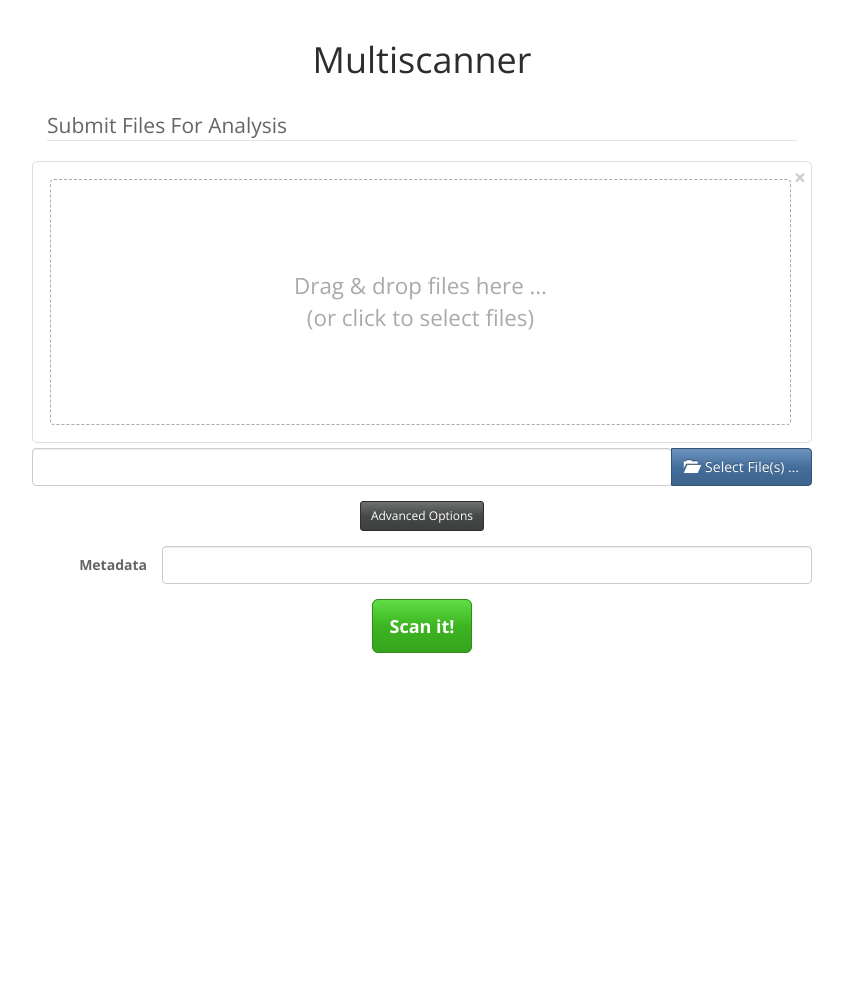
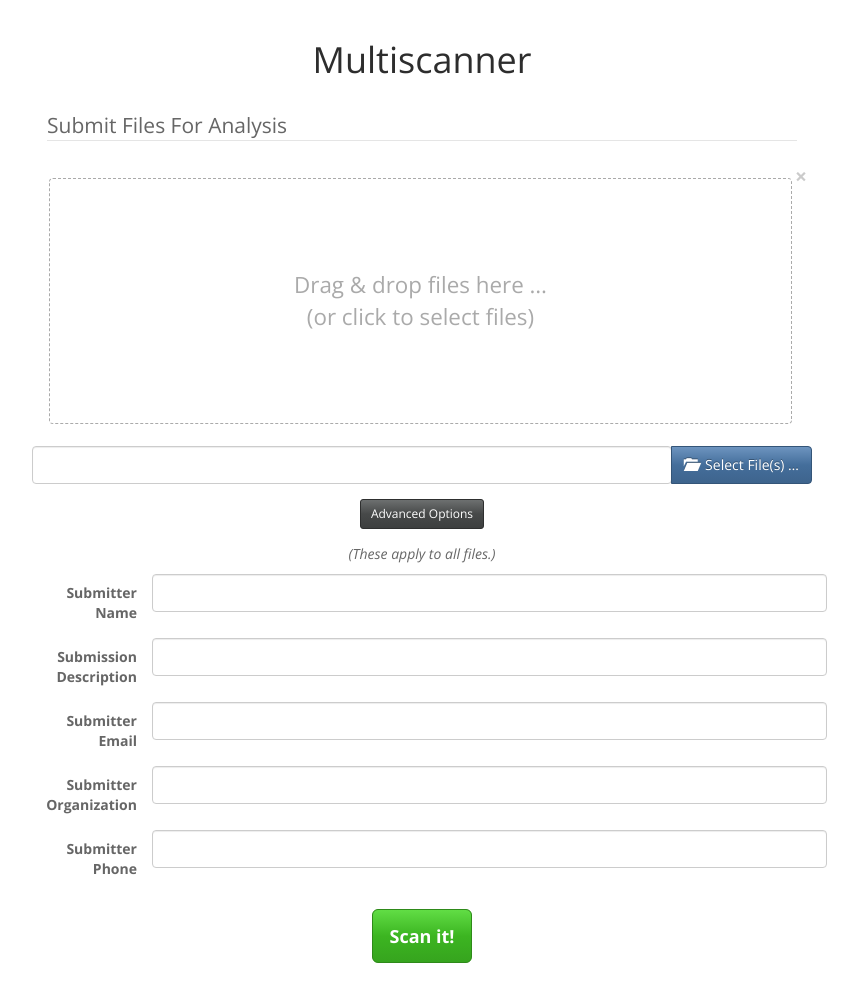
Before and after one commit to mitre/multiscanner, a Flask app: page / in a window 1280 px wide, after a click on "Advanced Options". Shown: the part 52-1051 px from the top of the page, without its empty margins (218-1076 px from the left). Before the commit the page ends 705 px from the top, so only its background shows below. Run offline with Flask 2, Linux system fonts and the light colour scheme; some libraries are stand-ins or nearby versions.

Commit message:
Pull submission metadata fields from config file and let changes to values in the "Advanced Options" section propogate to all files.

```diff
--- a/web/app.py
+++ b/web/app.py
@@ -5,7 +5,8 @@ app = Flask(__name__)
 
 @app.route('/', methods=['GET'])
 def index():
-    return render_template('index.html', api_loc=app.config['API_LOC'])
+    return render_template('index.html', api_loc=app.config['API_LOC'],
+                           metadata_fields=app.config['METADATA_FIELDS'])
 
 
 @app.route('/tasks', methods=['GET'])
--- a/web/static/css/styles.css
+++ b/web/static/css/styles.css
@@ -27,6 +27,10 @@
 
 .form-control {
     border-radius: 4px !important;
+}
+
+.file-preview {
+    border: 0;
 }
 
 .krajee-default .file-other-icon {
@@ -65,12 +69,17 @@
 }
 
 .file-preview-thumbnails .metadata-group {
-    padding: 6px;
+    padding: 6px 6px 12px 6px;
     margin: -8px 20px 16px;
     position: relative;
     background: #fff;
     border: 1px solid rgb(221, 221, 221);
     box-shadow: 1px 3px 5px 0 #a2958a;
+}
+
+.file-preview-thumbnails .metadata-group > .form-group-sm {
+    clear: left;
+    padding-bottom: 6px;
 }
 
 .container {
--- a/web/templates/index.html
+++ b/web/templates/index.html
@@ -21,12 +21,17 @@
           '    </div>' +
           '        {footer}\n' +
           '    </div>\n' +
-          '</div>\n'+
-          '<div class="collapse form-group-sm text-center metadata-group">\n' +
-          '    <label for="{previewId}-metadata" class="col-md-2 control-label">Thingy</label>\n' +
+          '</div>\n' +
+          '<div class="collapse text-center metadata-group" data-target="{previewId}">\n' +
+          {% for metadata in metadata_fields %}
+          '<div class="form-group-sm">\n' +
+          {% set field = metadata|replace(" ", "-")|replace(".", "-")|replace("#", "-")%}
+          '    <label for="{previewId}-{{field}}" class="col-md-2 control-label">{{metadata}}</label>\n' +
           '    <div class="input-group col-md-10">\n' +
-                  '<input type="text" class="form-control" id="{previewId}-metadata" name="{previewId}-metadata"></input>\n' +
+                  '<input type="text" class="form-control" id="{previewId}-{{field}}" name="{previewId}-{{field}}"></input>\n' +
           '    </div>\n' +
+          '    </div>\n' +
+          {% endfor %}
           '</div>\n',
       },
       layoutTemplates: {
@@ -71,7 +76,17 @@
     // Show/hide per file metadata input
     $('#filesUpload').on('fileloaded', function(event, file, previewId, index, reader) {
       $('#' + previewId + ' .add-metadata').click(function() {
-        $('#' + previewId + '-metadata').closest('.form-group-sm').collapse('toggle');
+        $('.metadata-group[data-target=' + previewId + ']').closest('.metadata-group').collapse('toggle');
+      });
+    });
+
+    // Set metadata field values for all files
+    $('#adv-options .metadata-group input').change(function() {
+      var field = $(this).attr('id').substring(9);
+      var value = $(this).val();
+      $('.file-preview-thumbnails .metadata-group').each(function( index, element ) {
+        childId = $(element).attr('data-target') + '-' + field;
+        $(element).find('input[id=' + childId + ']').val(value);
       });
     });
   });
@@ -104,10 +119,16 @@
           <button type="button" class="btn-sm btn-default" id="btn-opts" data-toggle="collapse" data-target="#adv-options" aria-expanded="false" aria-controls="adv-options">Advanced Options</button>
         </div>
         <div id="adv-options" class="collapse form-group text-center">
-          <label for="metadata" class="col-md-2 control-label">Metadata</label>
+          <div><p><i>(These apply to all files.)</i></p></div>
+          {% for metadata in metadata_fields %}
+          <div class="form-group metadata-group">
+          {% set field = metadata|replace(" ", "-")|replace(".", "-")|replace("#", "-")%}
+          <label for="metadata-{field}" class="col-md-2 control-label">{{metadata}}</label>
           <div class="input-group col-md-10">
-            <input type="text" class='form-control' id="metadata" name="metadata"></input>
+            <input type="text" class='form-control' id="metadata-{{field}}" name="metadata-{field}"></input>
           </div>
+          </div>
+          {% endfor %}
         </div>
 
         <div class="form-group text-center">
```
Also changed, not shown: web/config.py (+8 -0 lines).
